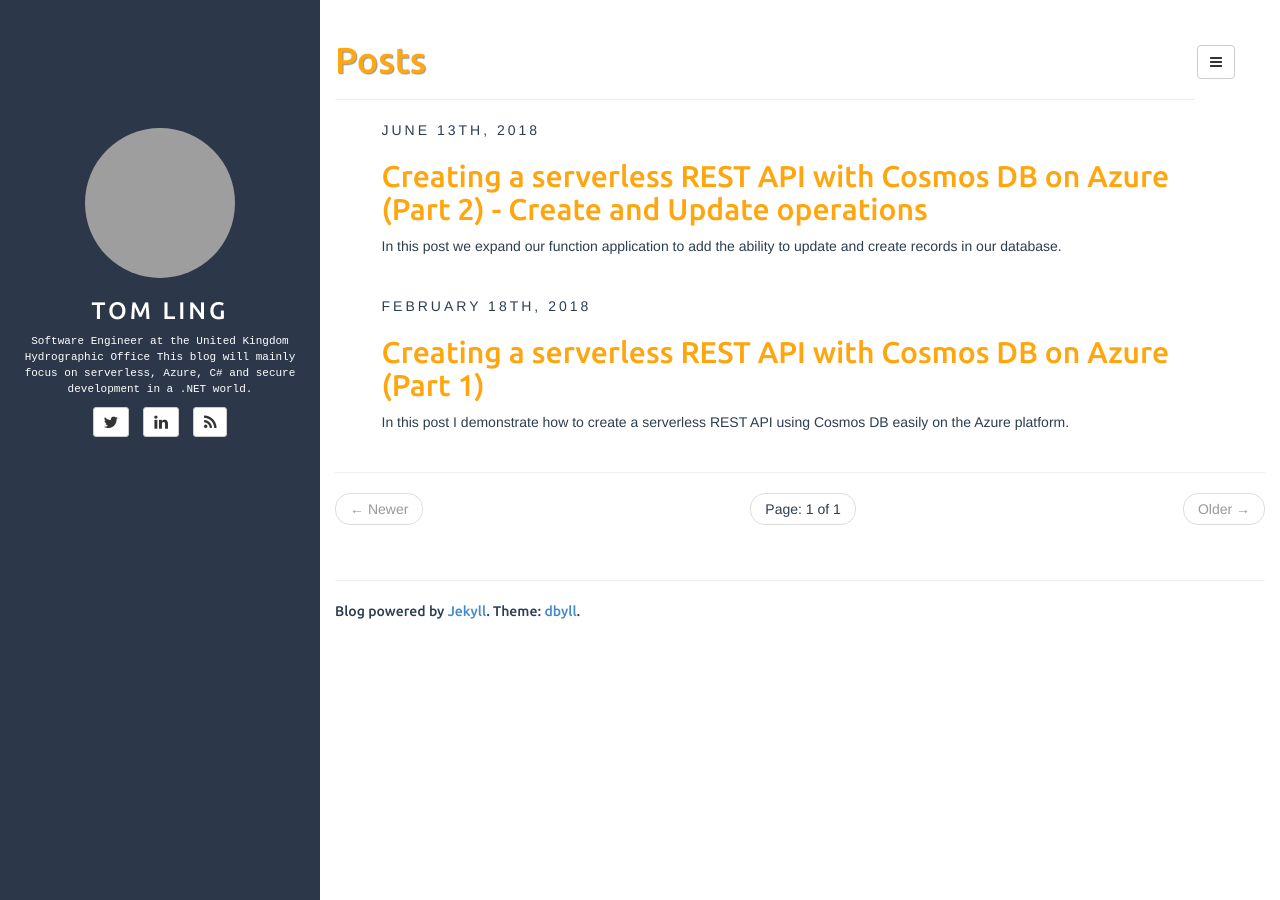
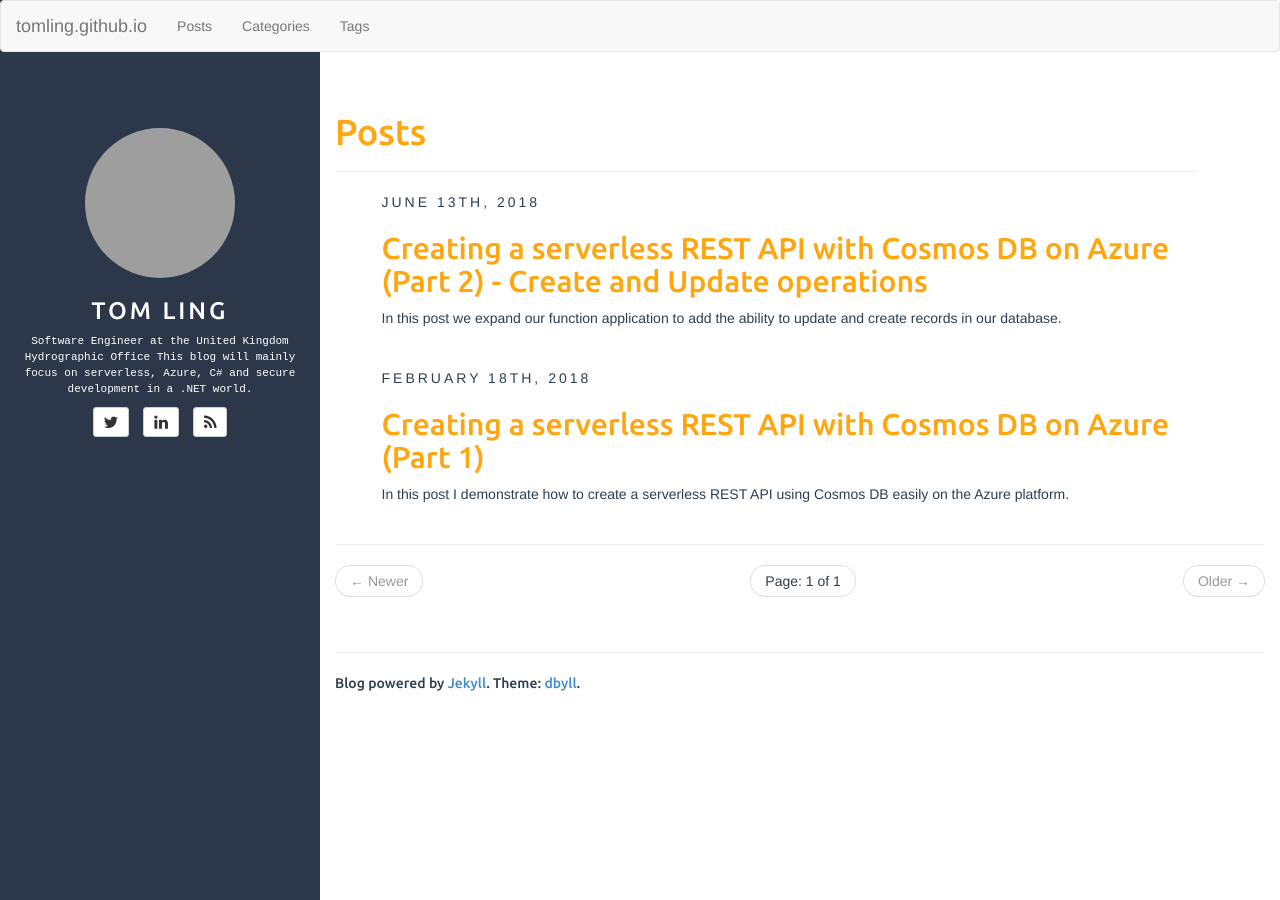
Before and after one commit to TomLing/tomling.github.io, a Jekyll site: the page built from index.html, in a window 1280 px wide. Built offline with Jekyll 4.4.1, drawn with Linux system fonts in a browser that asks for light colours; the list of posts is cut into pages by our own code; grey boxes are pictures that could not be loaded.

Commit message:
Changed site layout to always display nav bar

```diff
--- a/_includes/default.html
+++ b/_includes/default.html
@@ -1,5 +1,6 @@
 <!DOCTYPE html>
 <html>
+
 <head>
 	<meta charset="utf-8">
 	<title>{{ page.title }}</title>
@@ -34,7 +35,7 @@
 </head>
 
 <body>
-	<nav class="navbar navbar-default visible-xs" role="navigation">
+	<nav class="navbar navbar-default" role="navigation">
 		<!-- Brand and toggle get grouped for better mobile display -->
 		<div class="navbar-header">
 			<button type="button" class="navbar-toggle" data-toggle="collapse" data-target="#bs-example-navbar-collapse-1">
@@ -43,6 +44,11 @@
 				<span class="icon-bar"></span>
 				<span class="icon-bar"></span>
 			</button>
+			{% if site.rss_path %}
+			<a type="button" class="navbar-toggle nav-link" href="{{ site.BASE_PATH }}/{{ site.rss_path }}">
+				<i class="fa fa-rss fa-lg"></i>
+			</a>
+			{% endif %}
 			{% if site.author.github %}
 			<a type="button" class="navbar-toggle nav-link" href="http://github.com/{{ site.author.github }}">
 				<i class="fa fa-github"></i>
@@ -55,7 +61,7 @@
 			{% endif %}
 			{% if site.author.linkedin %}
 			<a type="button" class="navbar-toggle nav-link" href="https://linkedin.com/in/{{ site.author.linkedin }}">
-					<i class="fa fa-linkedin"></i>
+				<i class="fa fa-linkedin"></i>
 			</a>
 			{% endif %}
 			{% if site.author.twitter %}
@@ -65,34 +71,19 @@
 			{% endif %}
 
 			<a class="navbar-brand" href="{{ site.BASE_PATH }}/">
-				<img src="//www.gravatar.com/avatar/{{site.author.email_md5}}?s=35" class="img-circle" />
-				{{ site.title }}
+				tomling.github.io
 			</a>
 		</div>
 
 		<!-- Collect the nav links, forms, and other content for toggling -->
 		<div class="collapse navbar-collapse" id="bs-example-navbar-collapse-1">
 			<ul class="nav navbar-nav">
-				<li class="active"><a href="{{ site.BASE_PATH }}/">Home</a></li>
+				<li><a href="{{ site.BASE_PATH }}/">Posts</a></li>
 				<li><a href="{{ site.BASE_PATH}}/{{ site.categories_path }}">Categories</a></li>
 				<li><a href="{{ site.BASE_PATH}}/{{ site.tags_path }}">Tags</a></li>
 			</ul>
 		</div><!-- /.navbar-collapse -->
 	</nav>
-
-	<!-- nav-menu-dropdown -->
-	<div class="btn-group hidden-xs" id="nav-menu">
-		<button type="button" class="btn btn-default dropdown-toggle" data-toggle="dropdown">
-			<i class="fa fa-bars"></i>
-		</button>
-		<ul class="dropdown-menu" role="menu">
-			<li><a href="{{ site.BASE_PATH}}/"><i class="fa fa-home"></i>Home</a></li>
-			<li><a href="{{ site.BASE_PATH}}/{{ site.categories_path }}"><i class="fa fa-folder"></i>Categories</a></li>
-			<li><a href="{{ site.BASE_PATH}}/{{ site.tags_path }}"><i class="fa fa-tags"></i>Tags</a></li>
-			<li class="divider"></li>
-			<li><a href="#"><i class="fa fa-arrow-up"></i>Top of Page</a></li>
-		</ul>
-	</div>
 
 	<div class="col-sm-3 sidebar hidden-xs" style="{% if site.sidebar_background_image %}background: url({{site.sidebar_background_image}}) no-repeat !important;{% endif %}">
 		{% include sidebar.html %}
@@ -102,9 +93,9 @@
 		{{ content }}
 
 		<footer>
-			<hr/>
+			<hr />
 			<p>
-			Blog powered by <a href="http://jekyllrb.com/">Jekyll</a>. Theme: <a href="https://github.com/dbtek/dbyll">dbyll</a>.
+				Blog powered by <a href="http://jekyllrb.com/">Jekyll</a>. Theme: <a href="https://github.com/dbtek/dbyll">dbyll</a>.
 			</p>
 		</footer>
 	</div>
@@ -113,4 +104,5 @@
 	<script type="text/javascript" src="{{ site.BASE_PATH }}/assets/resources/bootstrap/js/bootstrap.min.js"></script>
 	<script type="text/javascript" src="{{ site.BASE_PATH }}/assets/js/app.js"></script>
 </body>
+
 </html>
--- a/assets/css/style.css
+++ b/assets/css/style.css
@@ -83,7 +83,6 @@ article .share .gplus:hover {
 
 .page-header {
 	color: #FFA712;
-	text-shadow: 1px 1px 1px rgba(150, 150, 150, 1);
 }
 
 @media only screen and (min-width: 768px) {
```
